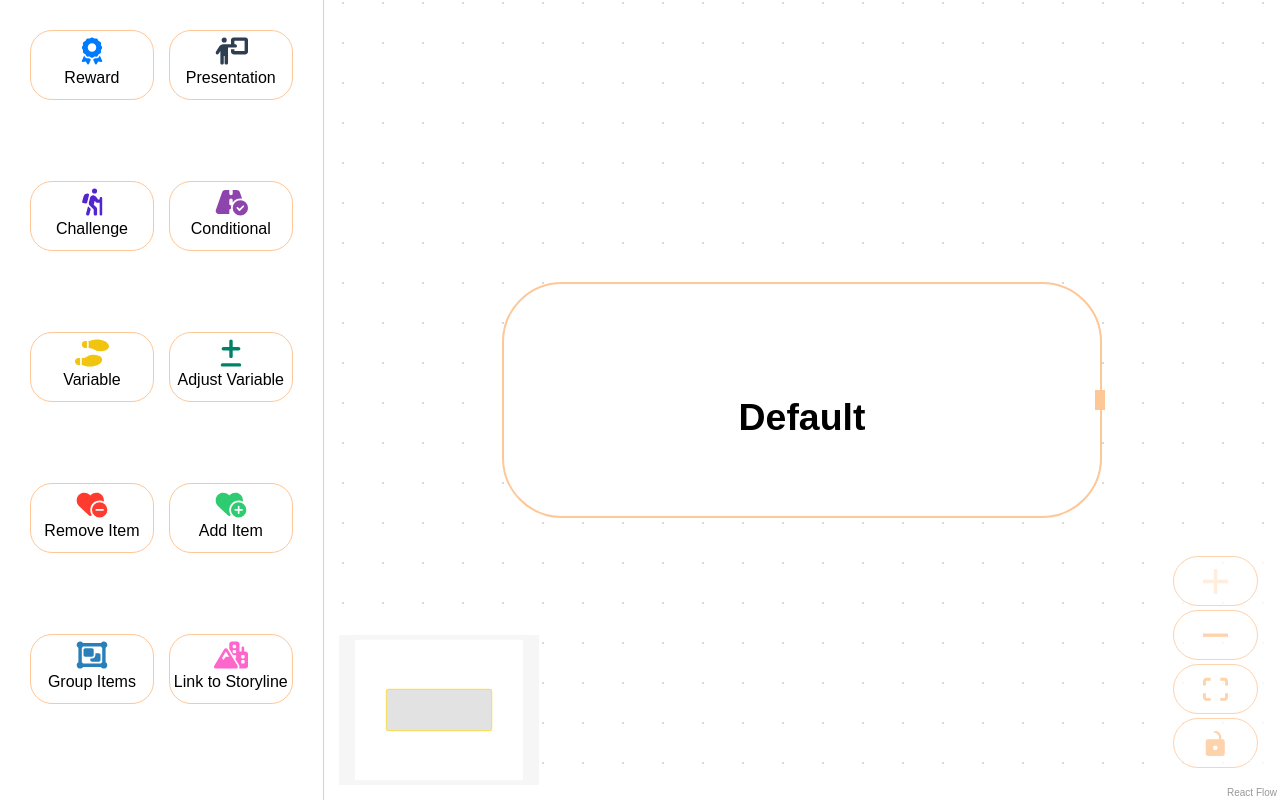
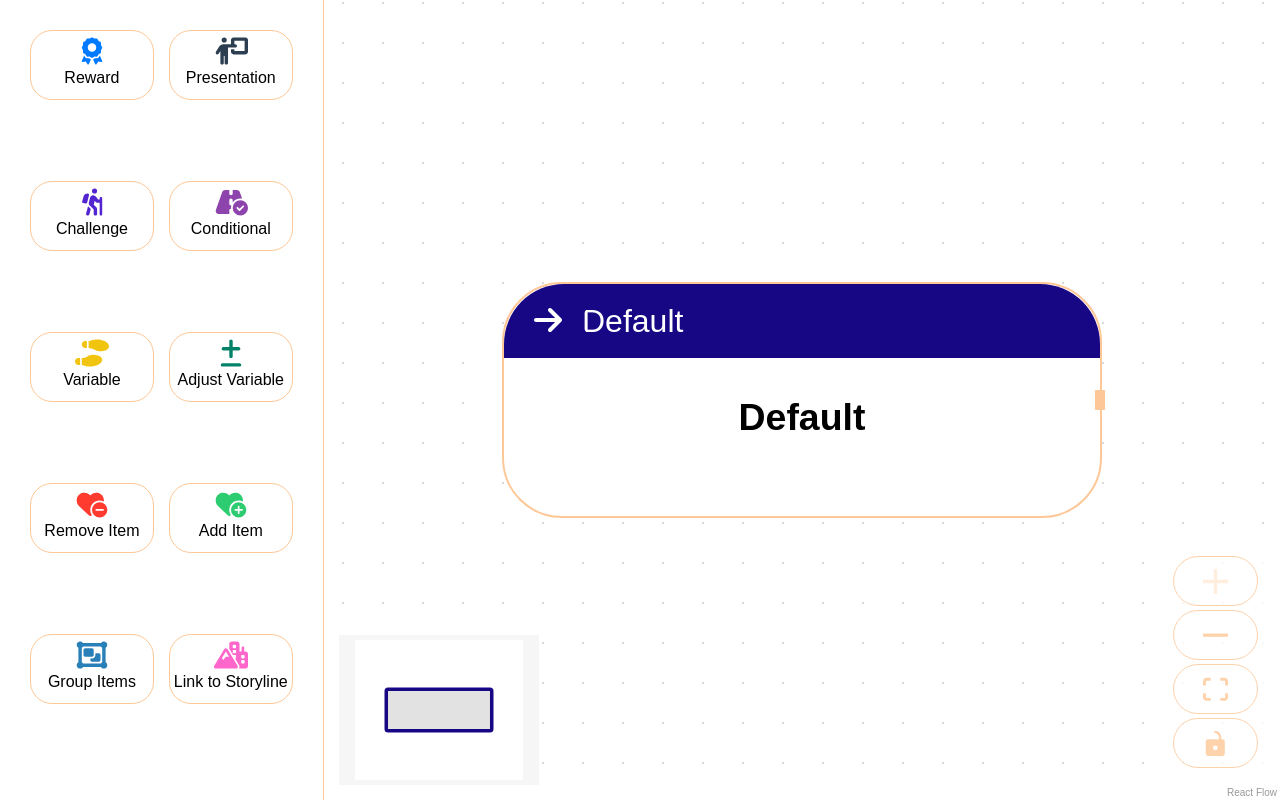
Before and after one commit to Jake-Egbert/react-flow-concept, a React (Vite) app: page /flow in a window 1280 px wide. Built offline with nearby package versions, Linux system fonts and the light colour scheme.

Commit message:
adds global styles, fixes default nodes

```diff
--- a/src/assets/icons/icons.js
+++ b/src/assets/icons/icons.js
@@ -11,6 +11,7 @@ import {
   faMountainCity,
   faChevronUp,
   faChevronDown,
+  faArrowRight,
 } from "@fortawesome/free-solid-svg-icons";
 import { library } from "@fortawesome/fontawesome-svg-core";
 
@@ -27,7 +28,8 @@ const icons = () => {
     faObjectGroup,
     faMountainCity,
     faChevronUp,
-    faChevronDown
+    faChevronDown,
+    faArrowRight
   );
 };
 
--- a/src/components/Flow.jsx
+++ b/src/components/Flow.jsx
@@ -34,17 +34,6 @@ const nodeTypes = {
   group: GroupNode,
   startNode: (props) => <DefaultNode {...props} oneHandle={true} />,
   childNode: (props) => <DefaultNode {...props} noHandle={true} />,
-};
-
-const nodeTypeStyles = {
-  adjustVariable: { border: "2px solid green", color: "#008000" },
-  presentation: { border: "2px solid purple", color: "#800080" },
-  conditional: { border: "2px solid orange", color: "#FFA500" },
-  setVariable: { border: "3px solid teal", color: "#008080" },
-  startNode: { border: "2px solid gold", color: "#FFD700" },
-  childNode: { border: "1px solid gray", color: "#808080" },
-  challenge: { border: "3px solid red", color: "#FF0000" },
-  default: { border: "1px solid black", color: "#000000" },
 };
 
 let id = 2;
@@ -241,6 +230,7 @@ const Flow = () => {
           sourceHandle: `${parentId}-right`,
           targetHandle: `${newNodeId}-left`,
           className: "custom-edge",
+          style: { stroke: "#fec797", strokeWidth: 1 },
         };
 
         setEdges((eds) => addEdge(newEdge, eds));
@@ -327,11 +317,7 @@ const Flow = () => {
         >
           <MiniMap
             position="bottom-left"
-            nodeStrokeColor={(node) => {
-              const nodeStyle =
-                nodeTypeStyles[node.type] || nodeTypeStyles.default;
-              return nodeStyle.color;
-            }}
+            nodeClassName={(node) => `minimap-node-${node.type}`}
             zoomable
             pannable
           />
--- a/src/components/customNodes/BaseNode.jsx
+++ b/src/components/customNodes/BaseNode.jsx
@@ -61,6 +61,21 @@ const nodeTypes = [
     type: "storyline",
     label: "Link to Storyline",
     icon: "fa-mountain-city",
+  },
+  {
+    type: "default",
+    label: "Default",
+    icon: "fa-arrow-right",
+  },
+  {
+    type: "startNode",
+    label: "Default",
+    icon: "fa-arrow-right",
+  },
+  {
+    type: "childNode",
+    label: "Default",
+    icon: "fa-arrow-right",
   },
 ];
 
--- a/src/styles/App.scss
+++ b/src/styles/common/common.scss
@@ -1,4 +1,4 @@
-@use "./common/variables.scss" as *;
+@use "./variables.scss" as *;
 
 #root {
   margin: 0 auto;
@@ -17,9 +17,12 @@ body {
   height: 100vh;
 }
 
-input {
+input,
+select {
   border: 1px solid $peach;
   border-radius: 10px;
+  padding: 5px;
+
   &:focus {
     outline: none;
   }
--- a/src/styles/common/variables.scss
+++ b/src/styles/common/variables.scss
@@ -9,6 +9,9 @@ $node-colors: (
   "addItem": #2ecc71,
   "group": #2980b9,
   "storyline": #ff66cc,
+  "startNode": #180785,
+  "default": #180785,
+  "childNode": #180785,
 );
 
 $peach: #fec797;
--- a/src/styles/components/react-flow.scss
+++ b/src/styles/components/react-flow.scss
@@ -59,6 +59,15 @@
   border: none;
 }
 
+.react-flow__panel {
+  @each $type, $color in $node-colors {
+    .minimap-node-#{$type} {
+      stroke: $color;
+      stroke-width: 10px;
+    }
+  }
+}
+
 @media screen and (min-width: 768px) {
   .dndflow {
     flex-direction: row;
--- a/src/styles/main.scss
+++ b/src/styles/main.scss
@@ -1,5 +1,5 @@
 @use "./common/variables.scss";
-@use "./App.scss";
+@use "./common/common.scss";
 
 @use "./components/react-flow.scss";
 @use "./components/sidebar.scss";
```
